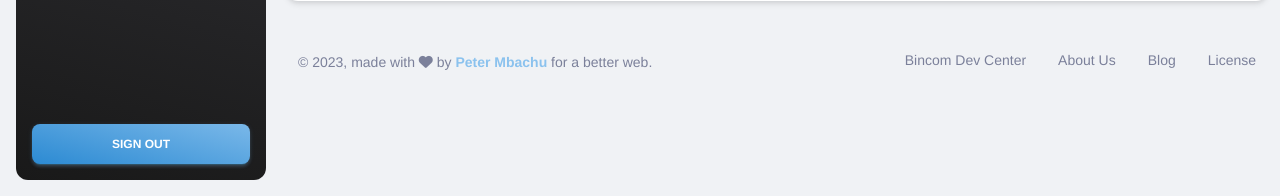
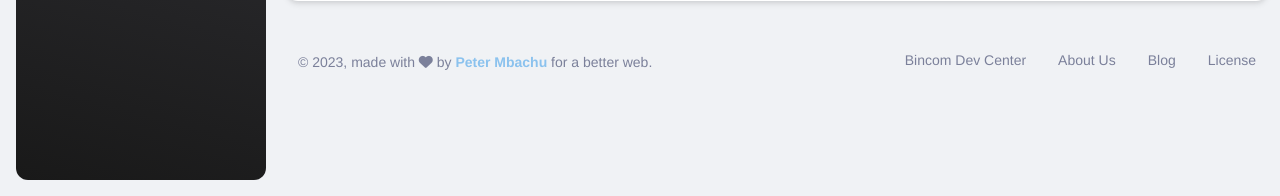
Before and after one commit to cla-bit/eHealth, a Django app: page /statistic/ in a window 1280 px wide. Shown: the part 604-800 px from the top of the page. Run offline with Django 5.2, Linux system fonts and the light colour scheme; a user stored in the database is signed in; tables that the repository leaves empty hold one stand-in row (values such as "Sample post"); parts of the project's set-up code (start-up, migrations or seed data) failed here and were passed over; some libraries are stand-ins or nearby versions.

Commit message:
Update aside.html

```diff
--- a/templates/aside/aside.html
+++ b/templates/aside/aside.html
@@ -6,10 +6,5 @@
         {% else %}
         {% include 'aside/patient-aside.html' %}
         {% endif %}
-        <div class="sidenav-footer position-absolute w-100 bottom-0 ">
-            <div class="mx-3">
-                <a class="btn bg-gradient-primary w-100" href="{{ logout_url }}" type="button">Sign Out</a>
-            </div>
-        </div>
 
     </aside>
```
